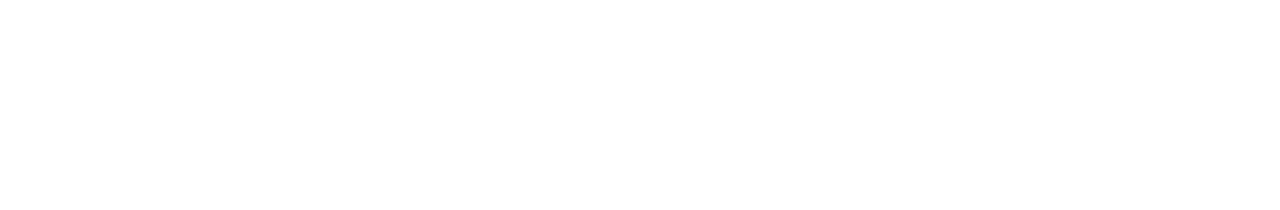
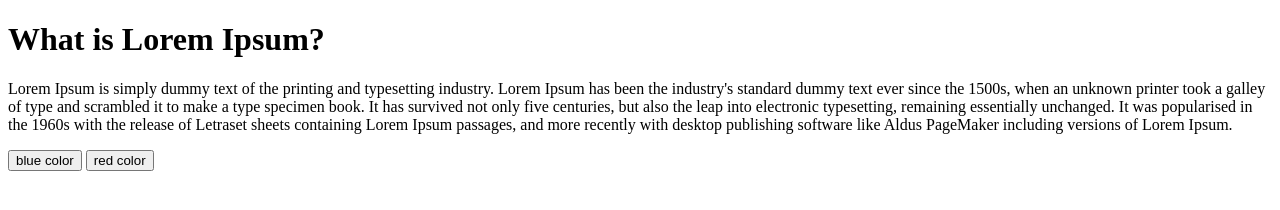
Before and after one commit to tafsirony/weblab, a plain HTML site: page web_lab_03/index.html in a window 1280 px wide. Drawn offline with Linux system fonts and the light colour scheme.

Commit message:
onclick added

```diff
--- a/web_lab_03/index.html
+++ b/web_lab_03/index.html
@@ -5,7 +5,14 @@
 </head>
 <body>
 
+	<h1> What is Lorem Ipsum? </h1>
+	<p id="test">
+		Lorem Ipsum is simply dummy text of the printing and typesetting industry. Lorem Ipsum has been the industry's standard dummy text ever since the 1500s, when an unknown printer took a galley of type and scrambled it to make a type specimen book. It has survived not only five centuries, but also the leap into electronic typesetting, remaining essentially unchanged. It was popularised in the 1960s with the release of Letraset sheets containing Lorem Ipsum passages, and more recently with desktop publishing software like Aldus PageMaker including versions of Lorem Ipsum.
+	</p>
 
+
+	<button type="button" name="button" onClick="blue()">blue color</button>
+	<button type="button" name="button" onClick="red()">red color</button>
 	<script type="text/javascript">
 		/*alert("hello");
 		var i=prompt();
@@ -24,7 +31,7 @@
 		document.write(fruits.toString());
 		*/
 
-		var p = [9,10,11,3,2,6];
+		/*var p = [9,10,11,3,2,6];
 		var max = -9999;
 		var dayB = -7777;
 		var dayS = -7777;
@@ -44,7 +51,17 @@
 		}
 		console.log(max);
 		console.log(dayB);
-		console.log(dayS);
+		console.log(dayS);*/
+
+
+
+		function blue() {
+			document.getElementById("test").style.color = "blue";
+		}
+		function red() {
+			document.getElementById("test").style.color = "red";
+		}
+
 
 	</script>
 </body>
```
